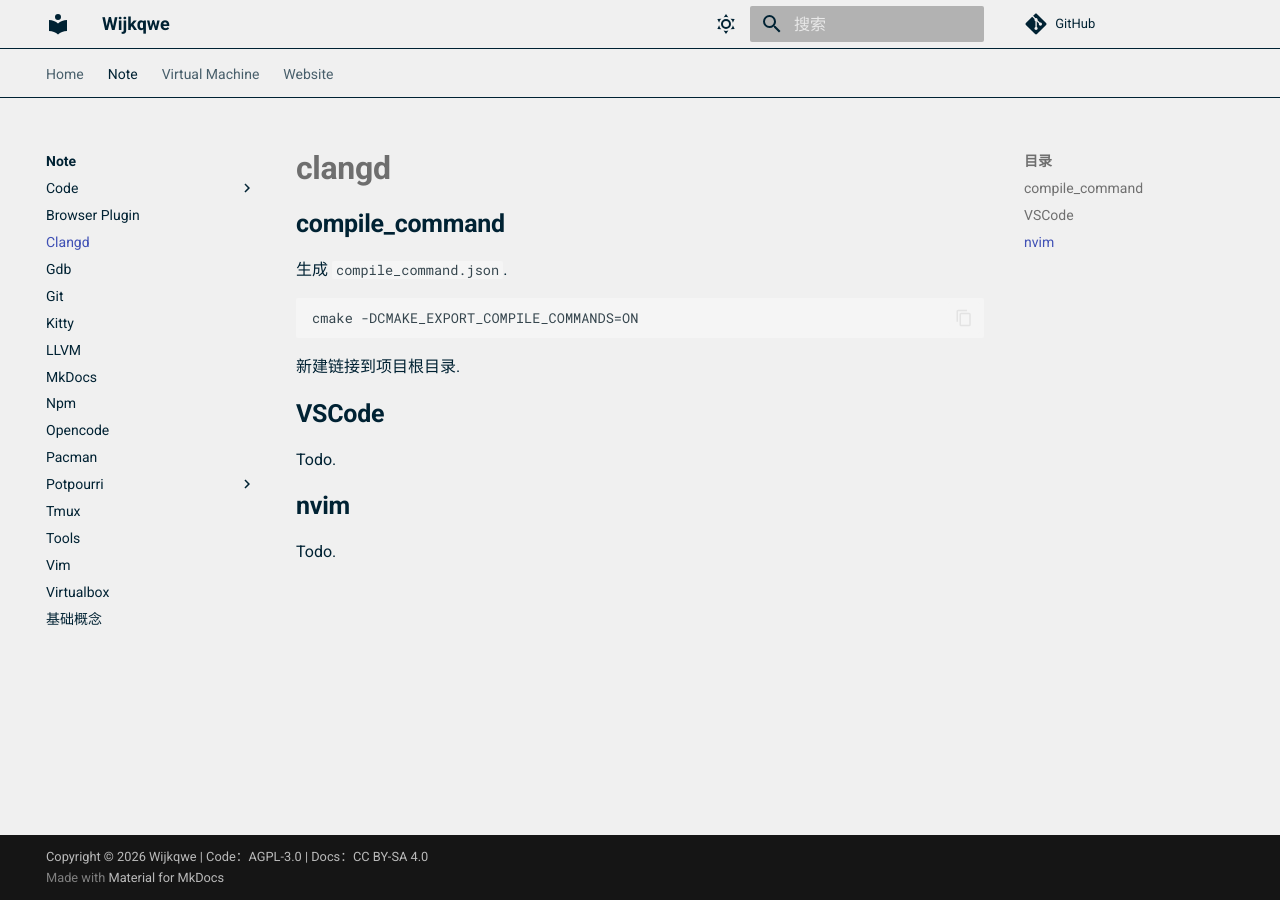
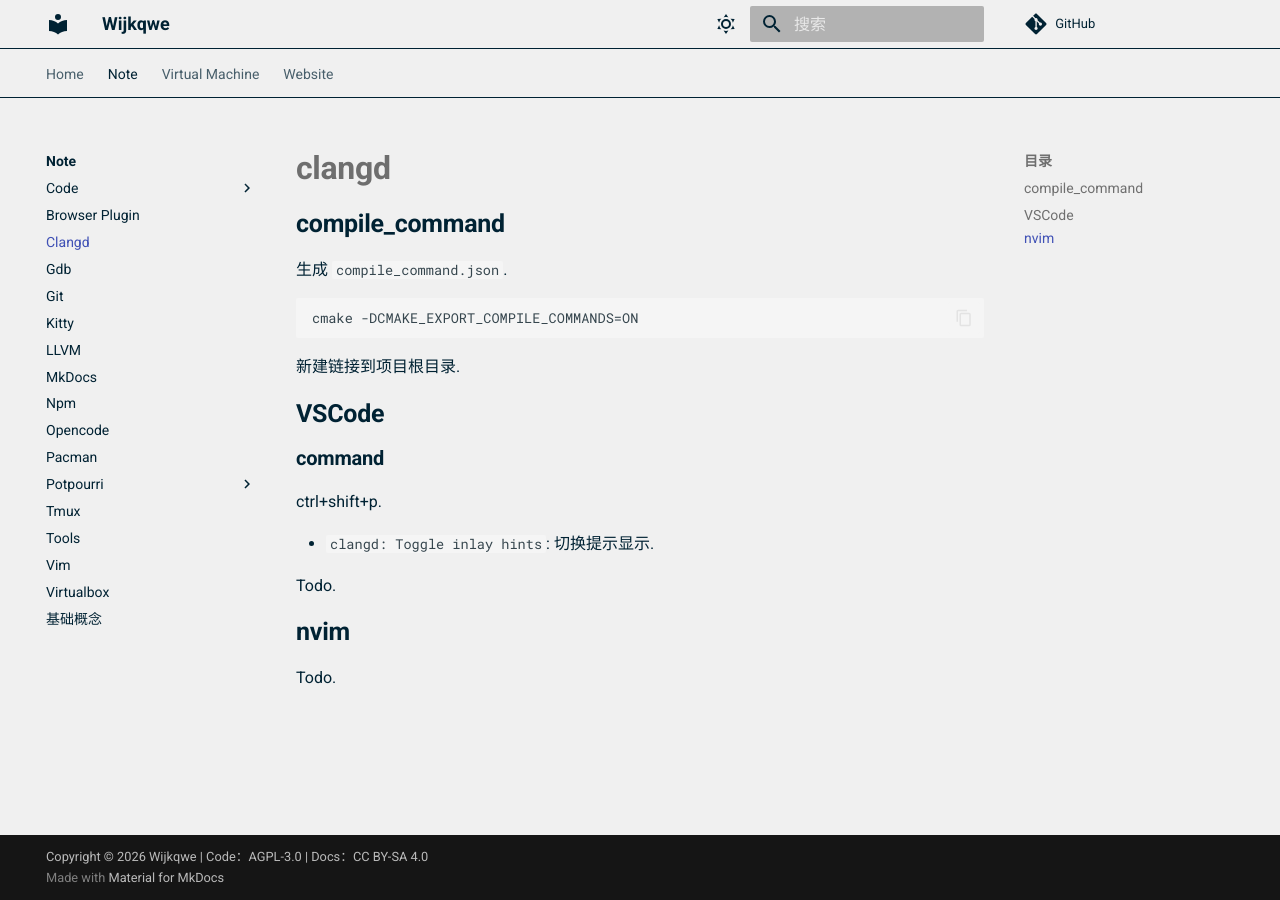
Before and after one commit to Wijkqwe/Wijkqwe.github.io, an MkDocs documentation site: the page built from docs/note/clangd.md, in a window 1280 px wide. Built offline with MkDocs 1.6.1 and Material for MkDocs 9.7.7, drawn with Linux system fonts in a browser that asks for light colours; comment, search, counter and statistics services are not loaded.

Commit message:
[note][clangd]

```diff
--- a/docs/note/clangd.md
+++ b/docs/note/clangd.md
@@ -10,6 +10,12 @@ cmake -DCMAKE_EXPORT_COMPILE_COMMANDS=ON
 
 ## VSCode
 
+### command
+
+ctrl+shift+p.
+
+- `clangd: Toggle inlay hints`: 切换提示显示.
+
 Todo.
 
 ## nvim
```
